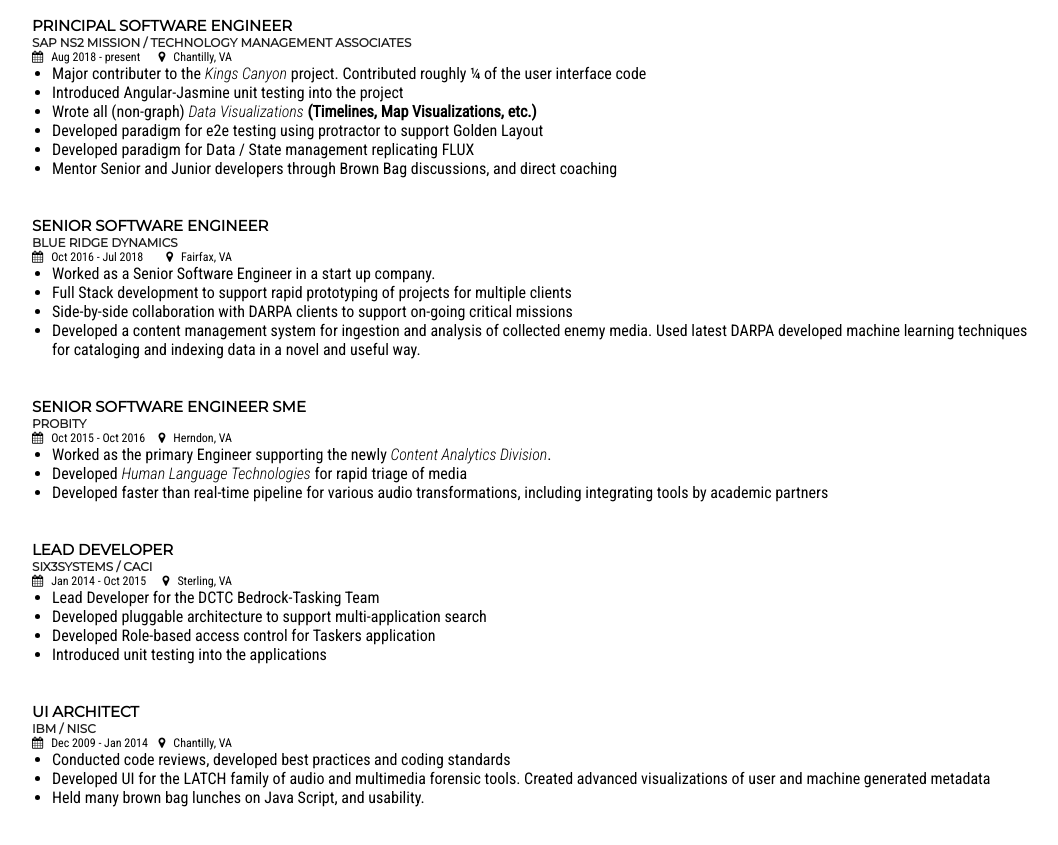
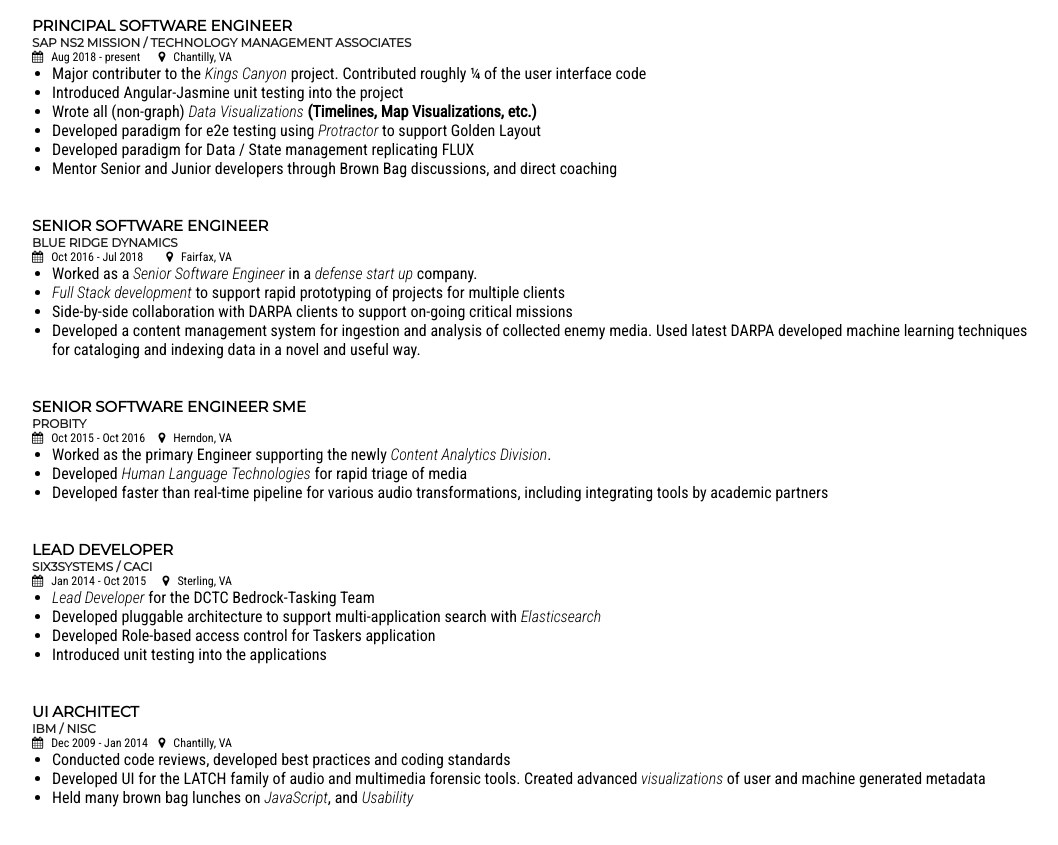
Before and after one commit to chrisjandrade/andradec-resume, a website: page web/index.html in a window 1280 px wide. Shown: the part 987-1832 px from the top of the page, without its empty margins (96-1154 px from the left). Drawn offline with Linux system fonts and the light colour scheme.

Commit message:
Fix some typos and mobile styling

```diff
--- a/web/css/style.css
+++ b/web/css/style.css
@@ -173,6 +173,7 @@
     .skills ul.skills-list li div.pull-right {
       display: inline-block;
       margin-left: 8px;
+      float: unset;
     }
 
     .resume-body {
--- a/web/index.html
+++ b/web/index.html
@@ -35,19 +35,19 @@
           M.S Computer Science<br>
           <b>George Mason University</b><br>
           <i class="fa fa-map-marker" aria-hidden="true"></i> Fairfax, VA<br>
-          <i class="fa fa-calendar" aria-hidden="true"></i> Aug 2006
+          <i class="fa fa-calendar" aria-hidden="true"></i> Aug 2012
         </li>
         <li>
           Graduate Certificate Web-Based Software Engineering<br>
           <b>George Mason University</b><br>
           <i class="fa fa-map-marker" aria-hidden="true"></i> Fairfax, VA<br>
-          <i class="fa fa-calendar" aria-hidden="true"></i> Aug 2006
+          <i class="fa fa-calendar" aria-hidden="true"></i> Aug 2012
         </li>
         <li>
           B.S Computer Science<br>
           <b>George Mason University</b><br>
           <i class="fa fa-map-marker" aria-hidden="true"></i> Fairfax, VA<br>
-          <i class="fa fa-calendar" aria-hidden="true"></i> Aug 2012
+          <i class="fa fa-calendar" aria-hidden="true"></i> Aug 2006
         </li>
       </ul>
     </div>
@@ -204,7 +204,7 @@
         code</li>
       <li>Introduced Angular-Jasmine unit testing into the project</li>
       <li>Wrote all (non-graph) <em>Data Visualizations</em> <b>(Timelines, Map Visualizations, etc.)</b></li>
-      <li>Developed paradigm for e2e testing using protractor to support Golden Layout</li>
+      <li>Developed paradigm for e2e testing using <em>Protractor</em> to support Golden Layout</li>
       <li>Developed paradigm for Data / State management replicating FLUX</li>
       <li>Mentor Senior and Junior developers through Brown Bag discussions, and direct coaching</li>
     </ul>
@@ -221,8 +221,8 @@
       </span>
     </div>
     <ul class="work-experience">
-      <li>Worked as a Senior Software Engineer in a start up company.</li>
-      <li>Full Stack development to support rapid prototyping of projects for multiple clients</li>
+      <li>Worked as a <em>Senior Software Engineer</em> in a <em>defense start up</em> company.</li>
+      <li><em>Full Stack development</em> to support rapid prototyping of projects for multiple clients</li>
       <li>Side-by-side collaboration with DARPA clients to support on-going critical missions</li>
       <li>
         Developed a content management system for ingestion and analysis of collected enemy media.
@@ -261,8 +261,8 @@
       </span>
     </div>
     <ul class="work-experience">
-      <li>Lead Developer for the DCTC Bedrock-Tasking Team</li>
-      <li>Developed pluggable architecture to support multi-application search</li>
+      <li><em>Lead Developer</em> for the DCTC Bedrock-Tasking Team</li>
+      <li>Developed pluggable architecture to support multi-application search with <em>Elasticsearch</em></li>
       <li>Developed Role-based access control for Taskers application</li>
       <li>Introduced unit testing into the applications</li>
     </ul>
@@ -280,9 +280,9 @@
     </div>
     <ul class="work-experience">
       <li>Conducted code reviews, developed best practices and coding standards</li>
-      <li>Developed UI for the LATCH family of audio and multimedia forensic tools. Created advanced visualizations
+      <li>Developed UI for the LATCH family of audio and multimedia forensic tools. Created advanced <em>visualizations</em>
       of user and machine generated metadata</li>
-      <li>Held many brown bag lunches on Java Script, and usability.</li>
+      <li>Held many brown bag lunches on <em>JavaScript</em>, and <em>Usability</em></li>
     </ul>
     <br><br>
 
```
